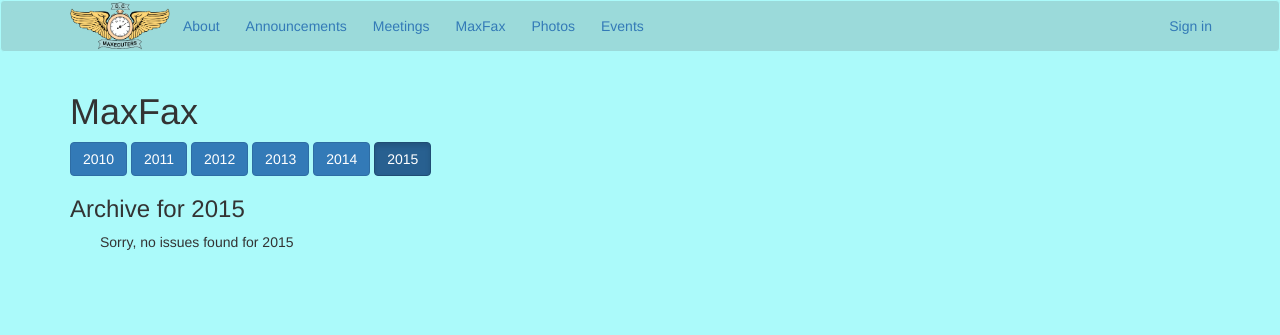
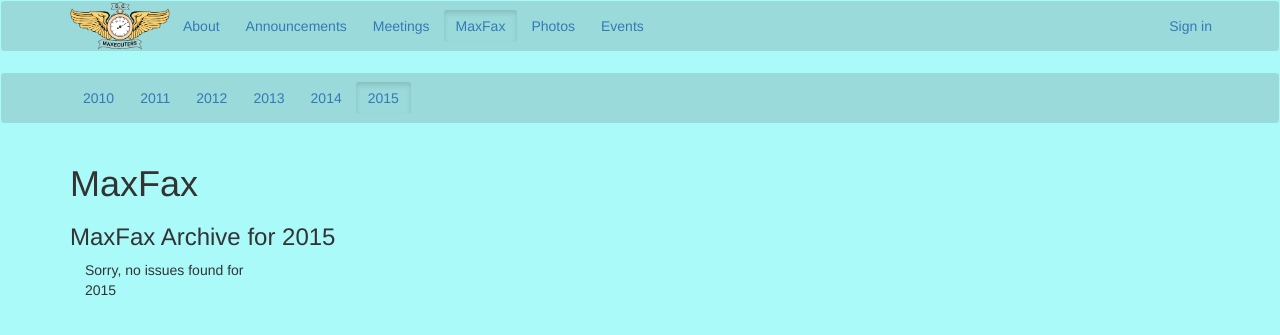
Before and after one commit to bobm123/hobbysite, a Django app: page /maxfax in a window 1280 px wide. Shown: the top 335 px of the page. Run offline with Django 3.2, Linux system fonts and the light colour scheme; data that the repository does not hold is empty; some libraries are stand-ins or nearby versions.

Commit message:
try making the MaxFax year selection buttons from a 2nd navbar

```diff
--- a/hobbysite/newsletter/templates/newsletter.html
+++ b/hobbysite/newsletter/templates/newsletter.html
@@ -2,32 +2,39 @@
 {% load staticfiles %}
 {% block page_title %}-MaxFax{% endblock %}
 
-{% block header_text %}MaxFax{% endblock %}
-
-{% block main_content %}
+{% block extra_nav %}
+    <nav class="navbar navbar-default" role="navigation">
+    <div class="container">
     {% for ylabel in filter_keys %}
-        <a class="btn btn-primary {% if year == ylabel %}active{% endif %}"
+        <a class="btn navbar-btn navbar-left {% if year == ylabel %}active{% endif %}"
            href="{% url 'browse_by_year' year=ylabel %}">
            {{ ylabel }}
         </a>
     {% endfor %}
+    </div>
+    </nav>
+{% endblock %}
 
-    <h3>Archive for {{ year }}</h3>
-    <div class="col-lg-8">
+<div class="container">
+{% block header_text %}MaxFax{% endblock %}
+
+{% block main_content %}
+
+    <h3>MaxFax Archive for {{ year }}</h3>
     {% for newsletter in newsletters %}
-        <div class="col-sm-4">
-        {{ newsletter.name }}<br/>
+        <div class="col-md-2">
         <a href="{% static 'contents' %}/{{ newsletter.pdf }}" target="_new">
+            {{ newsletter.name }}<br/>
             <img src="{% static 'contents' %}/{{ newsletter.cover }}" width="150" alt="Cover" title=""><br/>
         </a>
         {{ newsletter.description }}<br/>
         <br/>
         </div>
     {% empty %}
-        <div class="col-sm-4">
+        <div class="col-md-2">
         Sorry, no issues found for {{ year }}
         </div>
     {% endfor %}
+    </div>
 
-</div>
 {% endblock %}
--- a/hobbysite/newsletter/views.py
+++ b/hobbysite/newsletter/views.py
@@ -10,5 +10,6 @@ def browse_by_year(request, year='2015'):
     return render(request, 'newsletter.html', {
         'newsletters': newsletters,
         'year' : year,
+        'nbar': 'maxfax',
         'filter_keys' : ['2010', '2011', '2012', '2013', '2014', '2015'],
     })
--- a/hobbysite/templates/base.html
+++ b/hobbysite/templates/base.html
@@ -18,7 +18,7 @@
         <a class="btn navbar-btn navbar-left {% if nbar == 'anno' %}active{% endif %}" id="id_anno" href="#">Announcements</a>
         <a class="btn navbar-btn navbar-left {% if nbar == 'meetings' %}active{% endif %}" id="id_meetings" href="#">Meetings</a>
         <a class="btn navbar-btn navbar-left {% if nbar == 'maxfax' %}active{% endif %}"
-           id="id_maxfax" href={% url 'browse_by_year' %}>
+           href={% url 'browse_by_year' %}>
             MaxFax
         </a>
         <a class="btn navbar-btn navbar-left {% if nbar == 'photos' %}active{% endif %}" id="id_photos" href="#">Photos</a>
@@ -31,6 +31,8 @@
         <!-- todo add a second row of mostly static links: CAAMA FAC Tips Plans Links -->
     </div>
     </nav>
+    {% block extra_nav %}{% endblock %}
+
 
     <div class="container">
     <h1>{% block header_text %}{% endblock %}</h1>
```
